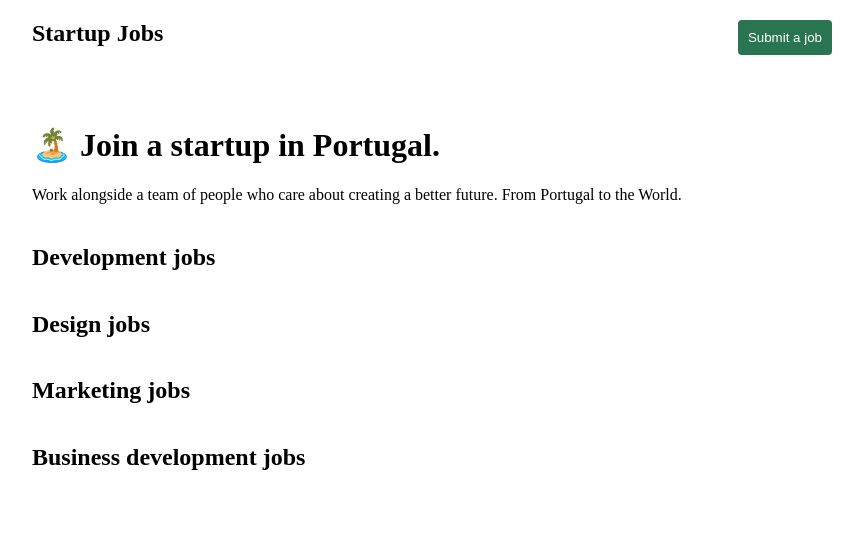
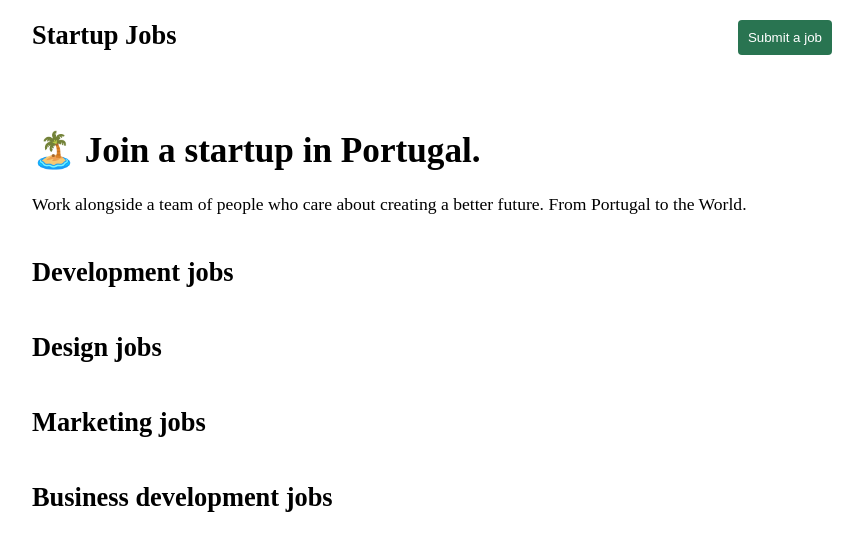
Before and after one commit to outono-org/fuzzboard.com, a Flask app: page / in a window 1280 px wide. Shown: the top 553 px of the page, without its empty margins (208-1071 px from the left). Run offline with Flask 2, Linux system fonts and the light colour scheme; data that the repository does not hold is empty.

Commit message:
Increased font size.

```diff
--- a/application/static/css/styles.css
+++ b/application/static/css/styles.css
@@ -1,3 +1,7 @@
+body {
+  font-size: 1.1em;
+}
+
 a {
   text-decoration: none;
 }
```
